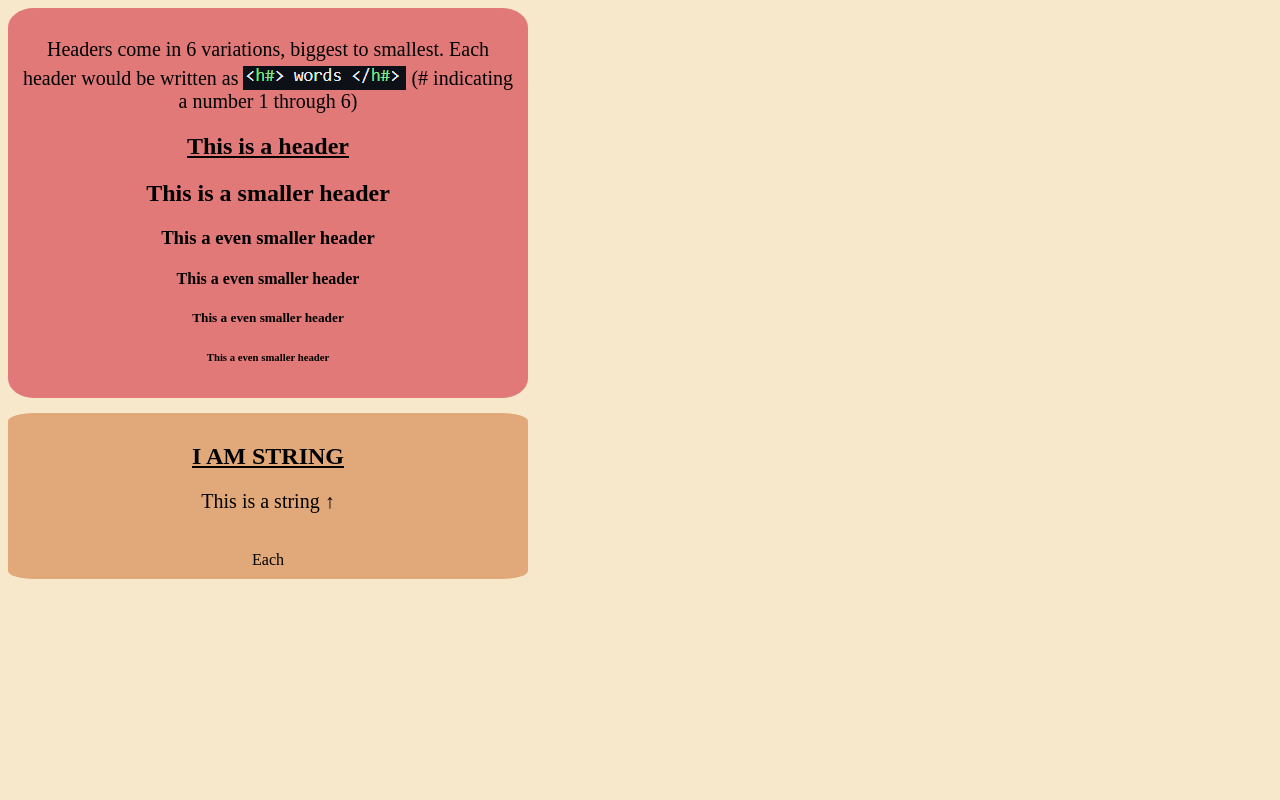
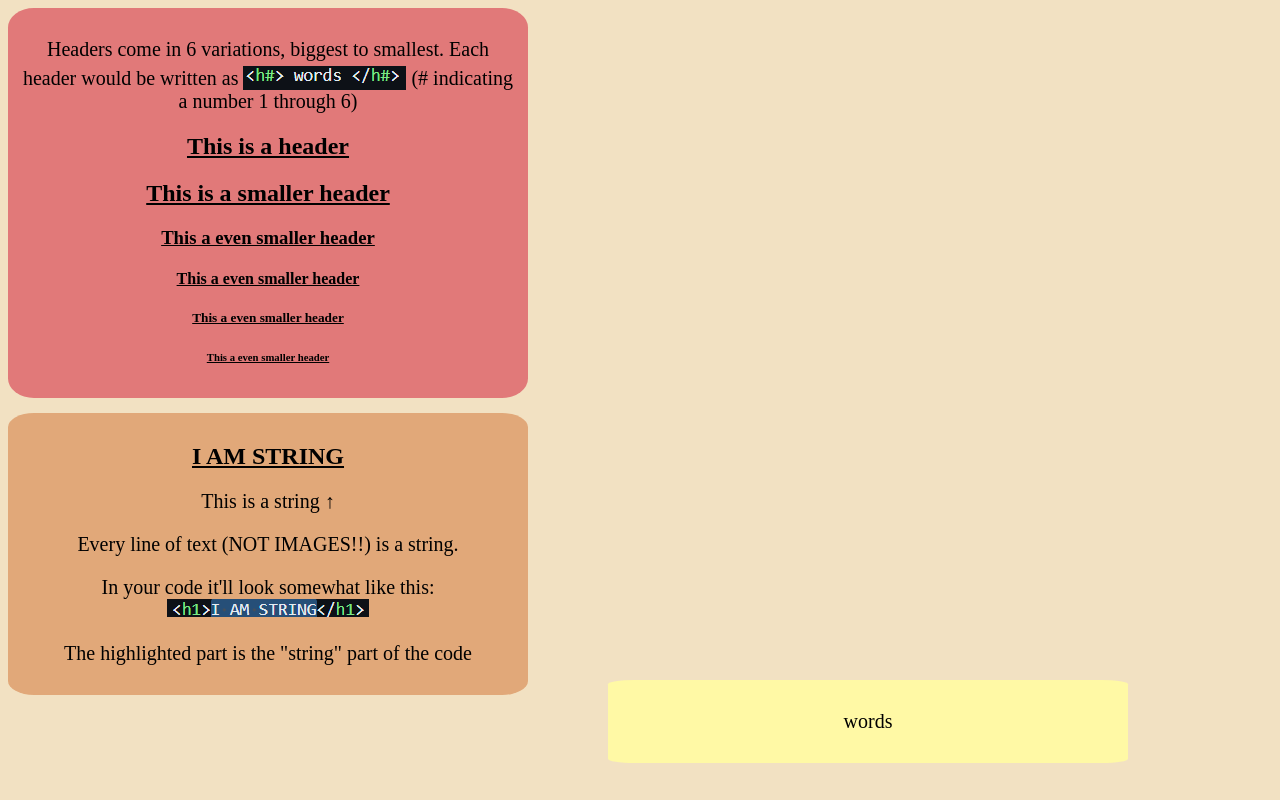
Before and after one commit to PaytonRobertson/teach, a plain HTML site: page index.html in a window 1280 px wide. Drawn offline with Linux system fonts and the light colour scheme.

Commit message:
finished string section and started on quotations section

```diff
--- a/index.html
+++ b/index.html
@@ -15,7 +15,12 @@
 
 <section id="Strings">
 <h1>I AM STRING</h1> <p>This is a string &#8593</p>
-<br>
-Each
+<p>Every line of text (NOT IMAGES!!) is a string.</p>
+<p>In your code it'll look somewhat like this: <img src="images/stringPic.png" alt= "string"> </p>
+<p>The highlighted part is the "string" part of the code</p>
 </section>
 </body>
+
+<section id="Quotations">
+    <p>words</p>
+</section>
--- a/style.css
+++ b/style.css
@@ -5,7 +5,7 @@
 }
 
 body {
-    background-color: rgb(248, 232, 203);
+    background-color: #f2e1c2ff;
 }
 
 #Headers {
@@ -26,10 +26,21 @@ body {
     top: 15px;
 }
 
+#Quotations{
+   background-color:rgb(255, 249, 165);
+    padding: 10px;
+    text-align: center;
+    width: 500px;
+    border-radius: 5%;
+    position: relative;
+    left: 600px;
+
+}
+
 p{
     font-size: 20px;
 }
 
-h1{
+h1, h2, h3, h4, h5, h6{
     text-decoration: underline;
 }
```
Also changed, not shown: images/stringPic.png (added).
